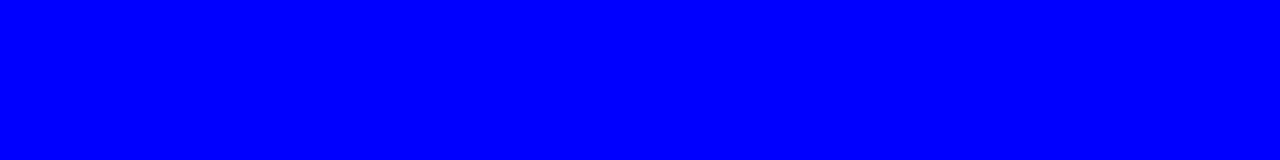
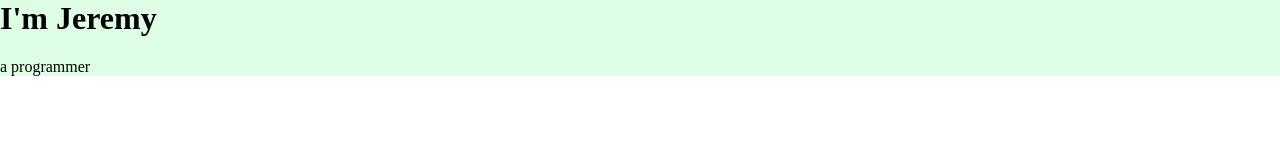
Before and after one commit to COPY0096/New_PersonalWeb, a plain HTML site: page index.html in a window 1280 px wide. Drawn offline with Linux system fonts and the light colour scheme.

Commit message:
Ajuste margenes con css y agregue div

```diff
--- a/css/styles.css
+++ b/css/styles.css
@@ -1,3 +1,9 @@
-body {
-    background-color: blue;
+body{
+    margin: 0px;
 }
+div {
+    background-color: #DDFEE4;/**#E4F9F5**/
+}
+h1 {
+    margin-top: 0px;
+}
--- a/index.html
+++ b/index.html
@@ -9,6 +9,12 @@
     <link rel="icon" href="favicon.ico">
 </head>
 <body>
+    <div class="">
+        <h1>I'm Jeremy</h1>
+        <p>a programmer</p>
+    </div>
+
+
 
 </body>
 </html>
```
